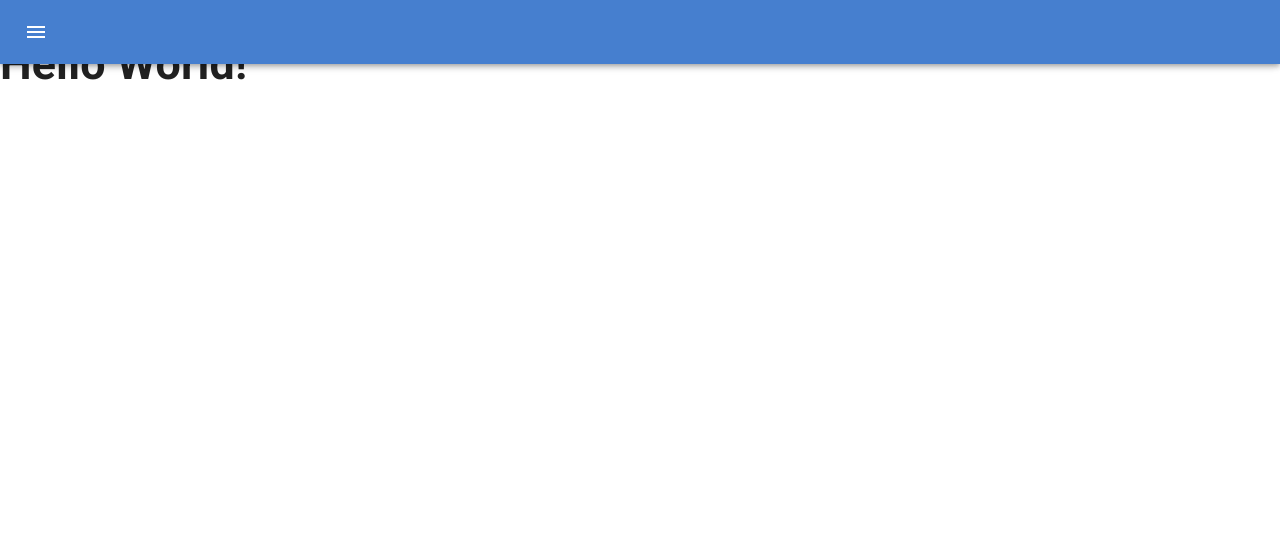
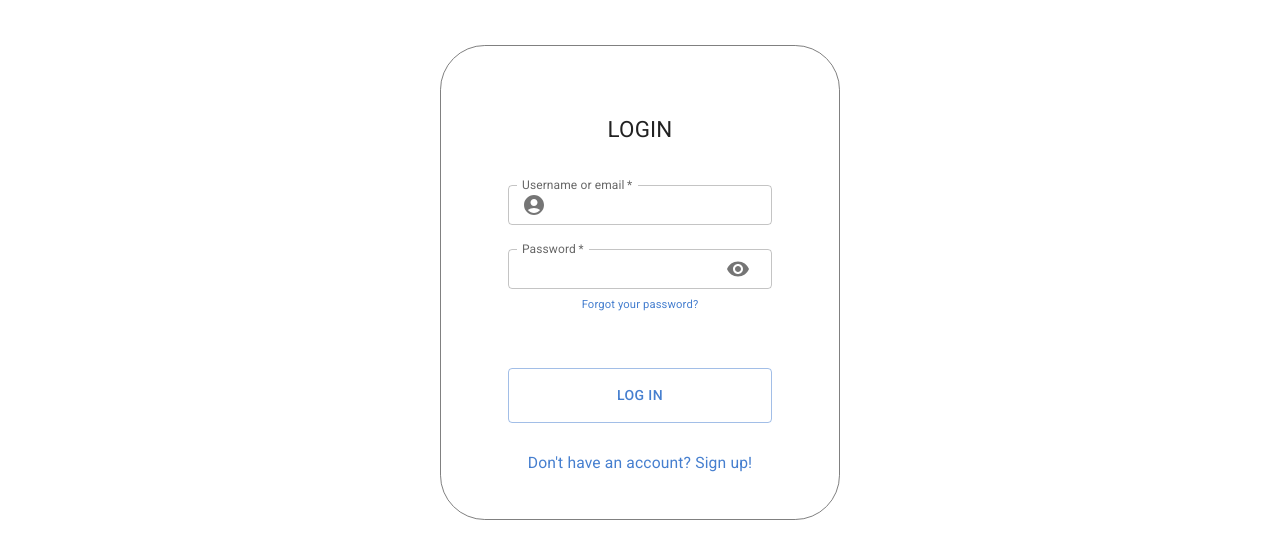
Before and after one commit to gijo57/climbing-app, a React (Create React App) app in the folder frontend/: page / in a window 1280 px wide. Shown: the top 558 px of the page. Built offline with nearby package versions, Linux system fonts and the light colour scheme; no server answers.

Commit message:
restyle log in form

```diff
--- a/frontend/src/App.jsx
+++ b/frontend/src/App.jsx
@@ -9,7 +9,7 @@ import { BrowserRouter as Router, Switch, Route, Link } from 'react-router-dom';
 import { login, logout, isAuth } from './services/auth';
 
 const App = () => {
-  const [auth, setAuth] = useState(true);
+  const [auth, setAuth] = useState(false);
 
   const readAuthStatus = async () => {
     const authStatus = await isAuth();
--- a/frontend/src/components/LogIn.jsx
+++ b/frontend/src/components/LogIn.jsx
@@ -9,12 +9,13 @@ import Visibility from '@mui/icons-material/Visibility';
 import VisibilityOff from '@mui/icons-material/VisibilityOff';
 import styled from 'styled-components';
 import { styled as MUIstyled } from '@mui/material/styles';
-import { Link } from 'react-router-dom';
+import Link from '@mui/material/Link';
+import { Link as RouterLink } from 'react-router-dom';
 
 const Form = MUIstyled(Box)`
   max-width: 400px;
   margin: 2em auto;
-  padding: 2em 4em;
+  padding: 2em 3em;
   display: flex;
   justify-content: center;
   flex-wrap: wrap;
@@ -33,12 +34,15 @@ const LogInBtn = MUIstyled(Button)`
   }
 `;
 
-const NewAcctBtn = MUIstyled(Button)`
-  && {
-    width: 100%;
-    margin-top: 3em;
-    padding: 1em;
-  }
+const PasswordLink = styled(Link)`
+  margin-bottom: 10%;
+  text-decoration: none;
+  font-size: 0.5em;
+`;
+
+const SignUpLink = styled(Link)`
+  text-decoration: none;
+  font-size: 0.7em;
 `;
 
 const LogIn = ({ onLogin }) => {
@@ -59,6 +63,7 @@ const LogIn = ({ onLogin }) => {
 
   return (
     <Form component="form" onSubmit={handleLoginSubmit}>
+      <p>LOGIN</p>
       <TextField
         onChange={(event) => setEmailOrUsername(event.target.value)}
         id="username"
@@ -103,13 +108,16 @@ const LogIn = ({ onLogin }) => {
           )
         }}
       />
+      <PasswordLink component={RouterLink} to="">
+        Forgot your password?
+      </PasswordLink>
       <LogInBtn variant="outlined" type="submit">
         Log In
       </LogInBtn>
-      <Link to="">Forgot your password?</Link>
-      <NewAcctBtn variant="contained">
-        <Link to="signup">Create new account</Link>
-      </NewAcctBtn>
+
+      <SignUpLink component={RouterLink} to="/signup">
+        Don't have an account? Sign up!
+      </SignUpLink>
     </Form>
   );
 };
--- a/frontend/src/components/SignUp.jsx
+++ b/frontend/src/components/SignUp.jsx
@@ -46,6 +46,7 @@ const NavLink = MUIstyled(Link)`
 const SignUp = () => {
   return (
     <Form component="form">
+      <p>SIGN UP</p>
       <Names>
         <TextField
           id="firstName"
```
